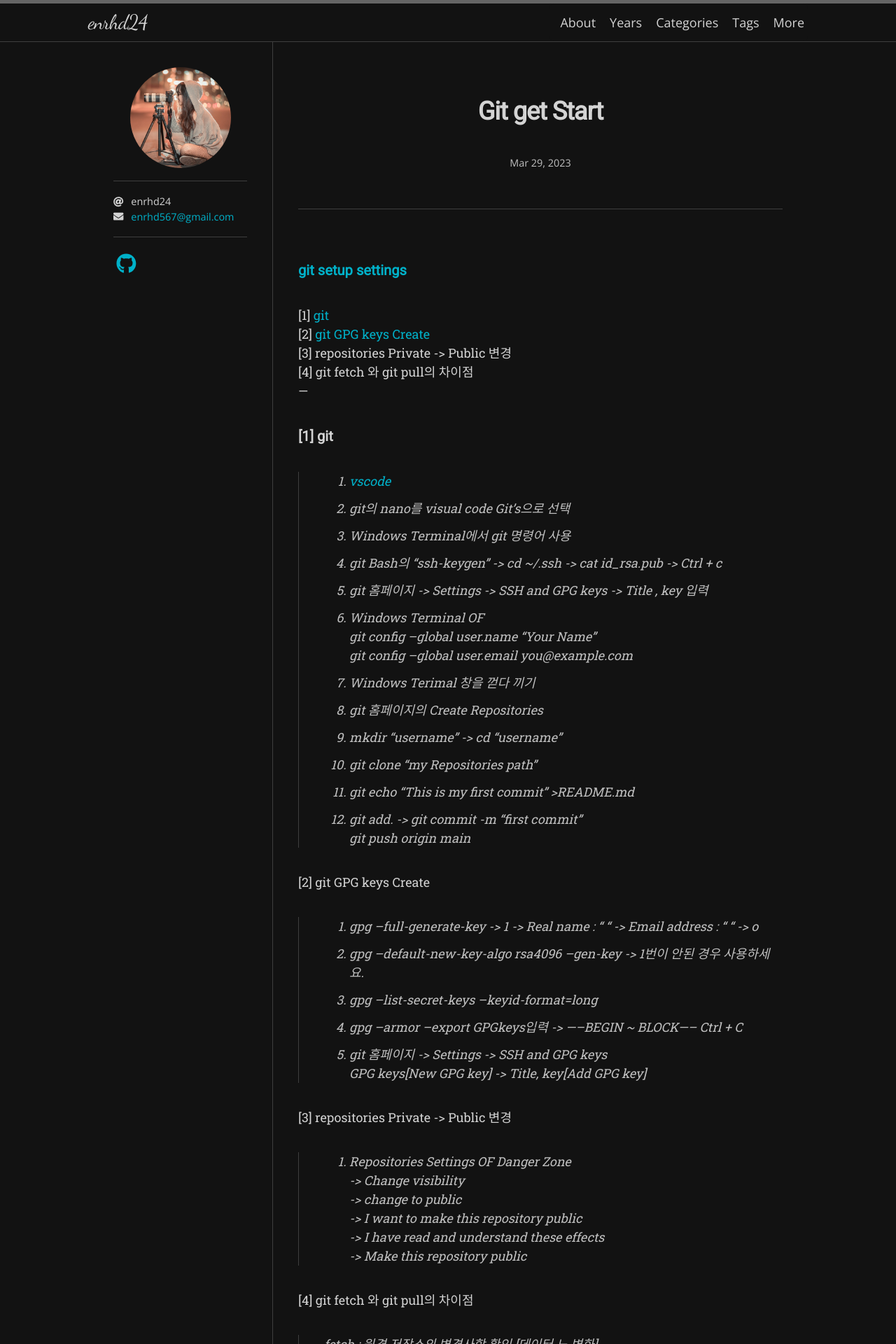
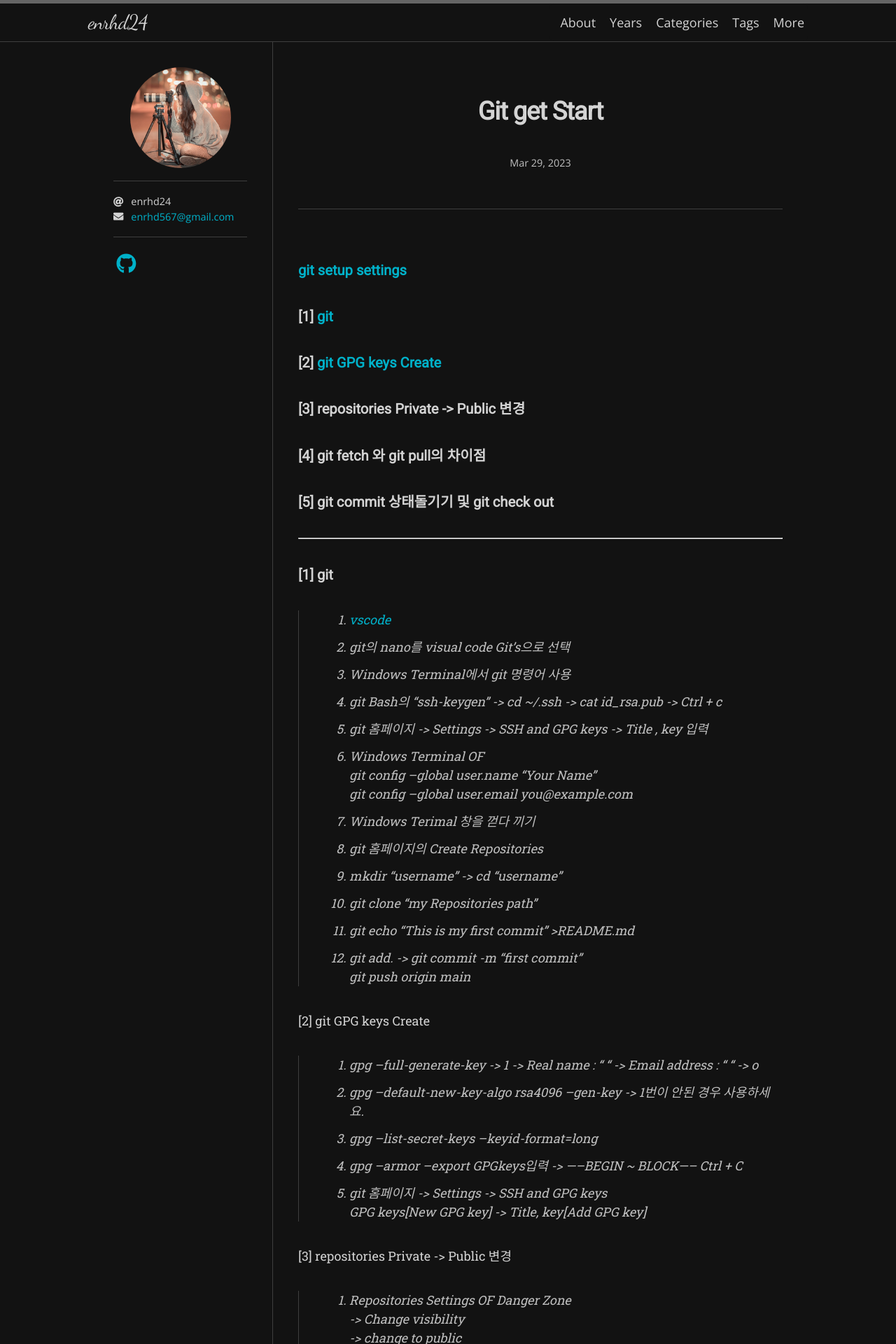
Before and after one commit to enrhd24/enrhd24.github.io, a Jekyll site: the page built from _posts/2023-03-29-git install.md, in a window 1280 px wide. Shown: the top 1920 px of the page at 70% size. Built offline with Jekyll 4.4.1, drawn with Linux system fonts in a browser that asks for light colours; nearby versions of some CDN libraries; some web fonts are replaced; some of the changed text lies outside the part shown.

Commit message:
"git branch 및 상태확인"

```diff
--- a/_posts/2023-03-29-git install.md
+++ b/_posts/2023-03-29-git install.md
@@ -7,10 +7,11 @@ tag: [GIT, github]
 ---
 #### [git setup settings](https://www.lainyzine.com/ko/article/how-to-set-git-repository-username-and-email/)
 
-[1] [git](https://git-scm.com/downloads)<br>
-[2] [git GPG keys Create](https://docs.github.com/ko/authentication/managing-commit-signature-verification)<br>
-[3] repositories Private -> Public 변경<br>
-[4] git fetch 와 git pull의 차이점<br>
+#### [1] [git](https://git-scm.com/downloads)<br>
+#### [2] [git GPG keys Create](https://docs.github.com/ko/authentication/managing-commit-signature-verification)<br>
+#### [3] repositories Private -> Public 변경<br>
+#### [4] git fetch 와 git pull의 차이점<br>
+#### [5] git commit 상태돌기기 및 git check out
 ---
 
 #### [1] git
@@ -49,3 +50,10 @@ git config --global user.email you@example.com <br>
  > fetch : 원격 저장소의 변경사항 확인 [데이터 노 변화]<br>
  > pull : 원격 저장소의 변경사항 확인 [최신 데이터 변화]<br>
  > git fecth // git diff ...origin
+
+[5] git commit 상태돌리기 및 git check out
+ > git restore . : 최신 commit 상태로 돌리기<br>
+ > git branch : 브랜치 이름 보기<br>
+ > git branch "..." : 브랜치 생성<br>
+ > git checkout "..." : 브랜치 이름 변경 <br>
+ > git pull origin main : fetch 와 최신자료 가져오기 <br>
```
